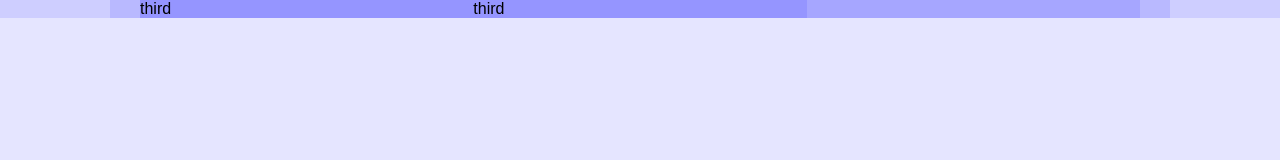
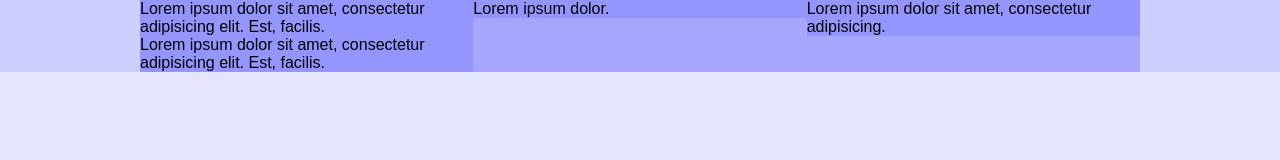
Before and after one commit to corysimmons/lost-grid.js, a plain HTML site: page demo/index.html in a window 1280 px wide. Drawn offline with nearby package versions, Linux system fonts and the light colour scheme.

Commit message:
Rebrand as lost-grid.js and fill README

```diff
--- a/demo/index.html
+++ b/demo/index.html
@@ -2,7 +2,7 @@
 <html lang="en">
 <head>
   <meta charset="UTF-8">
-  <title>Lost.js</title>
+  <title>lost-grid.js</title>
   <link rel="stylesheet" href="style.css">
   <style>
     * {
@@ -16,12 +16,25 @@
 <body>
 
 
-  <div l-center="30">
-    <div l-row>
-      <div l-column="1/3">third</div>
-      <div l-column="1/3">third</div>
+  <section l-center>
+    <div l-row l-cycle="3">
+
+      <figure l-column="1/3">
+        Lorem ipsum dolor sit amet, consectetur adipisicing elit. Est, facilis.
+      </figure>
+      <figure l-column="1/3">
+        Lorem ipsum dolor.
+      </figure>
+      <figure l-column="1/3">
+        Lorem ipsum dolor sit amet, consectetur adipisicing.
+      </figure>
+
+      <figure l-column="1/3">
+        Lorem ipsum dolor sit amet, consectetur adipisicing elit. Est, facilis.
+      </figure>
+
     </div>
-  </div>
+  </section>
 
 
   <script src="https://ajax.googleapis.com/ajax/libs/jquery/2.1.3/jquery.min.js"></script>
```
Also changed, not shown: README.md.
